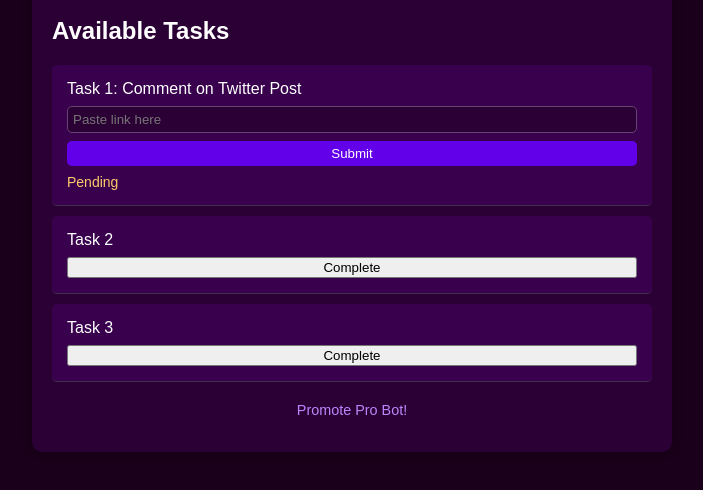
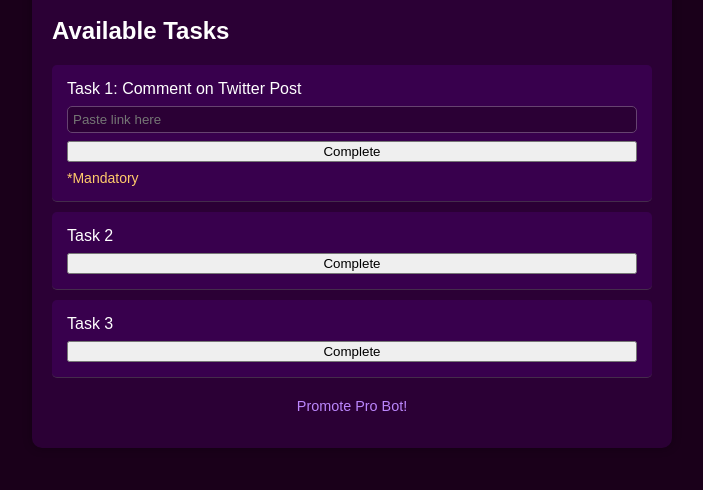
Before and after one commit to AbaraEmmanuel/promote_pro, a website: page public/index.html in a window 1280 px wide. Shown: the part 202-692 px from the top of the page, without its empty margins (288-991 px from the left). Drawn offline with Linux system fonts and the light colour scheme.

Commit message:
Update index.html

```diff
--- a/public/index.html
+++ b/public/index.html
@@ -41,8 +41,8 @@
                 <div class="task" id="task1">
                     <span>Task 1: Comment on Twitter Post</span>
                     <input type="text" placeholder="Paste link here" id="taskLink1">
-                    <button class="submit-btn" data-task="task1">Submit</button>
-                    <span class="task-status" id="status1">Pending</span>
+                    <button class="complete-btn" data-task="task1">Complete</button>
+                    <span class="task-status" id="status1">*Mandatory</span>
                 </div>
                 <div class="task" id="task2">
                     <span>Task 2</span>
```
